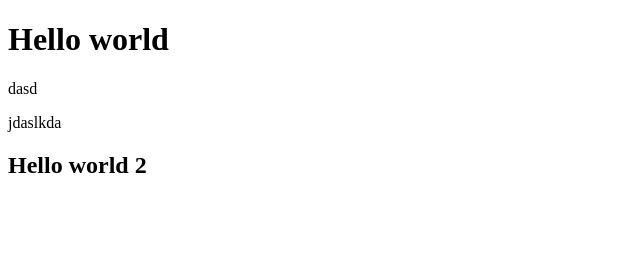
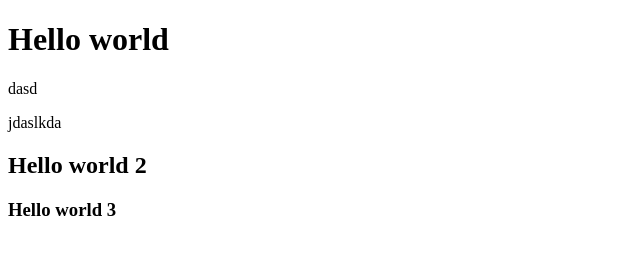
Before and after one commit to Mrunmay07/test-, a plain HTML site: page index.html in a window 1280 px wide. Shown: the whole page, without its empty margins (0-640 px from the left). Drawn offline with Linux system fonts and the light colour scheme.

Commit message:
feat/Add h3 tag

```diff
--- a/index.html
+++ b/index.html
@@ -11,5 +11,7 @@
     jdaslkda
 
     <h2>Hello world 2</h2>
+
+    <h3>Hello world 3</h3>
 </body>
 </html>
```
